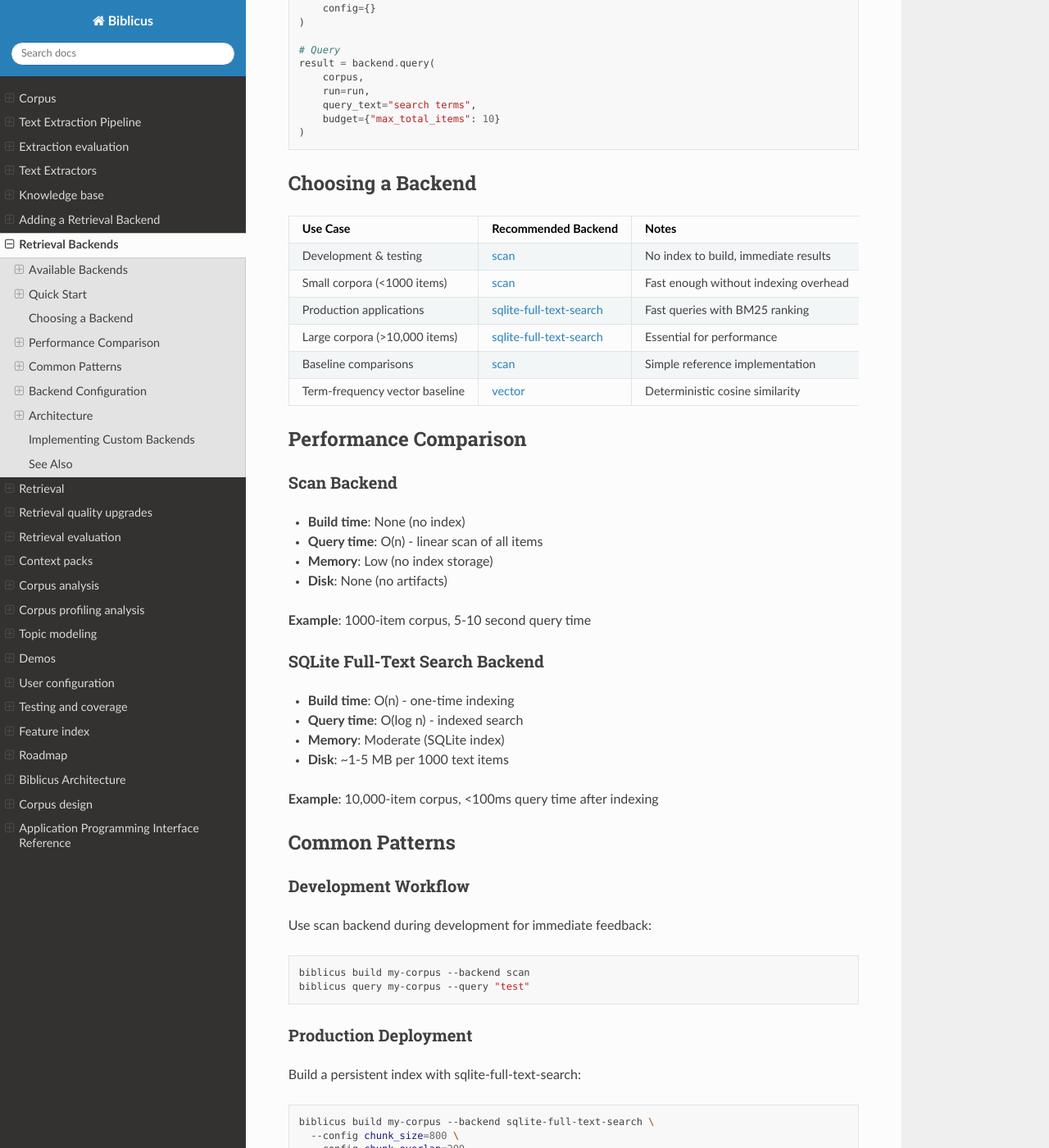
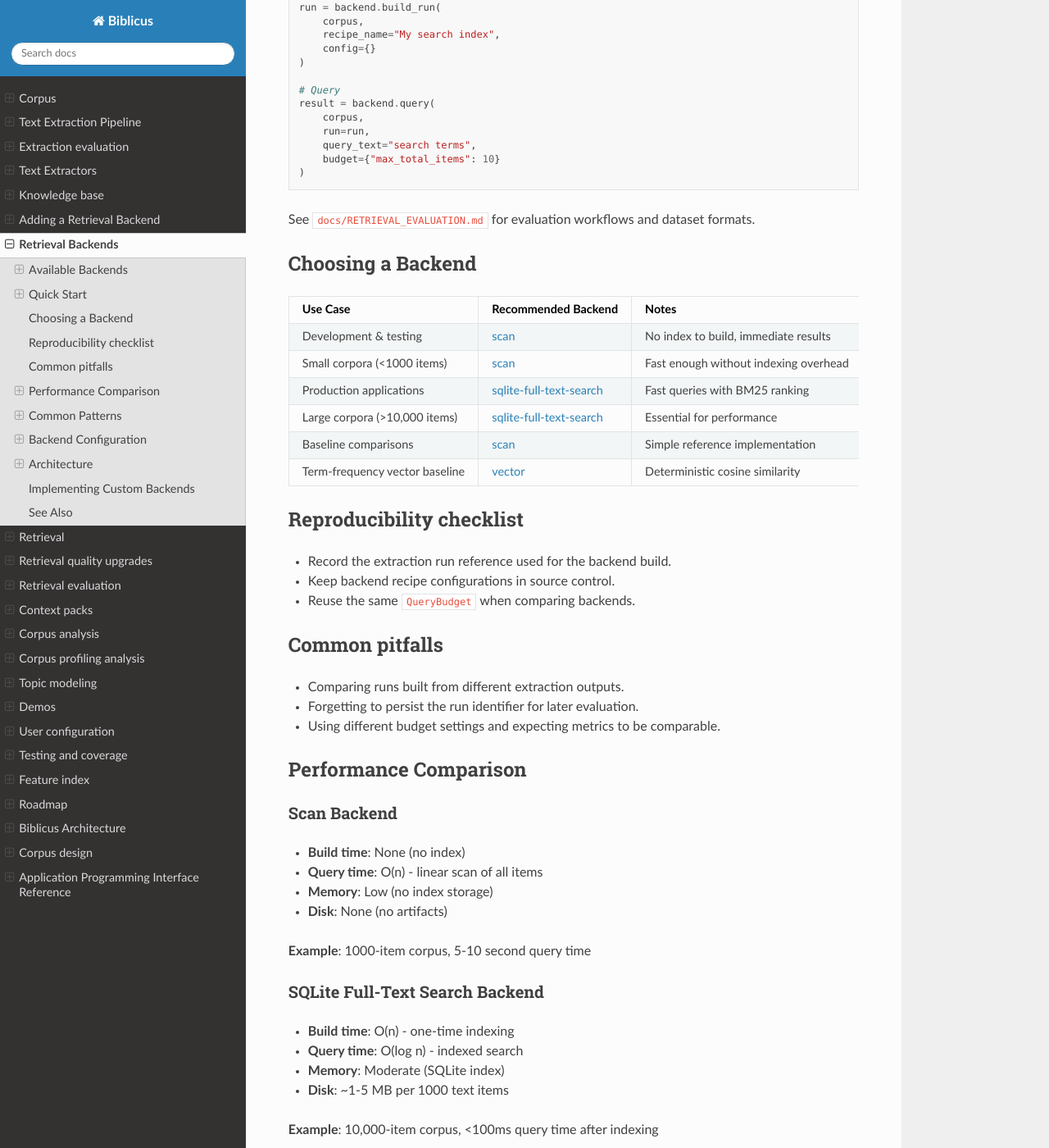
Before and after one commit to AnthusAI/Biblicus, a Sphinx documentation site: the page built from docs/backends/index.md, in a window 1280 px wide and 1400 px high, scrolled down 1898 px. Shown: the whole window at 82% size. Built offline with Sphinx 7.4.7 and the Read the Docs theme 3.1.0, drawn with Linux system fonts in a browser that asks for light colours; some of the changed text lies outside the part shown.

Commit message:
docs: expand backend reference textbook

````diff
--- a/docs/backends/index.md
+++ b/docs/backends/index.md
@@ -65,6 +65,8 @@ biblicus build my-corpus --backend sqlite-full-text-search
 biblicus query my-corpus --query "search terms"
 ```
 
+See `docs/RETRIEVAL.md` for a step-by-step retrieval walkthrough.
+
 #### Python API
 
 ```python
@@ -93,6 +95,8 @@ result = backend.query(
 )
 ```
 
+See `docs/RETRIEVAL_EVALUATION.md` for evaluation workflows and dataset formats.
+
 ## Choosing a Backend
 
 | Use Case | Recommended Backend | Notes |
@@ -103,6 +107,18 @@ result = backend.query(
 | Large corpora (>10,000 items) | [sqlite-full-text-search](sqlite-full-text-search.md) | Essential for performance |
 | Baseline comparisons | [scan](scan.md) | Simple reference implementation |
 | Term-frequency vector baseline | [vector](vector.md) | Deterministic cosine similarity |
+
+## Reproducibility checklist
+
+- Record the extraction run reference used for the backend build.
+- Keep backend recipe configurations in source control.
+- Reuse the same `QueryBudget` when comparing backends.
+
+## Common pitfalls
+
+- Comparing runs built from different extraction outputs.
+- Forgetting to persist the run identifier for later evaluation.
+- Using different budget settings and expecting metrics to be comparable.
 
 ## Performance Comparison
 
````
